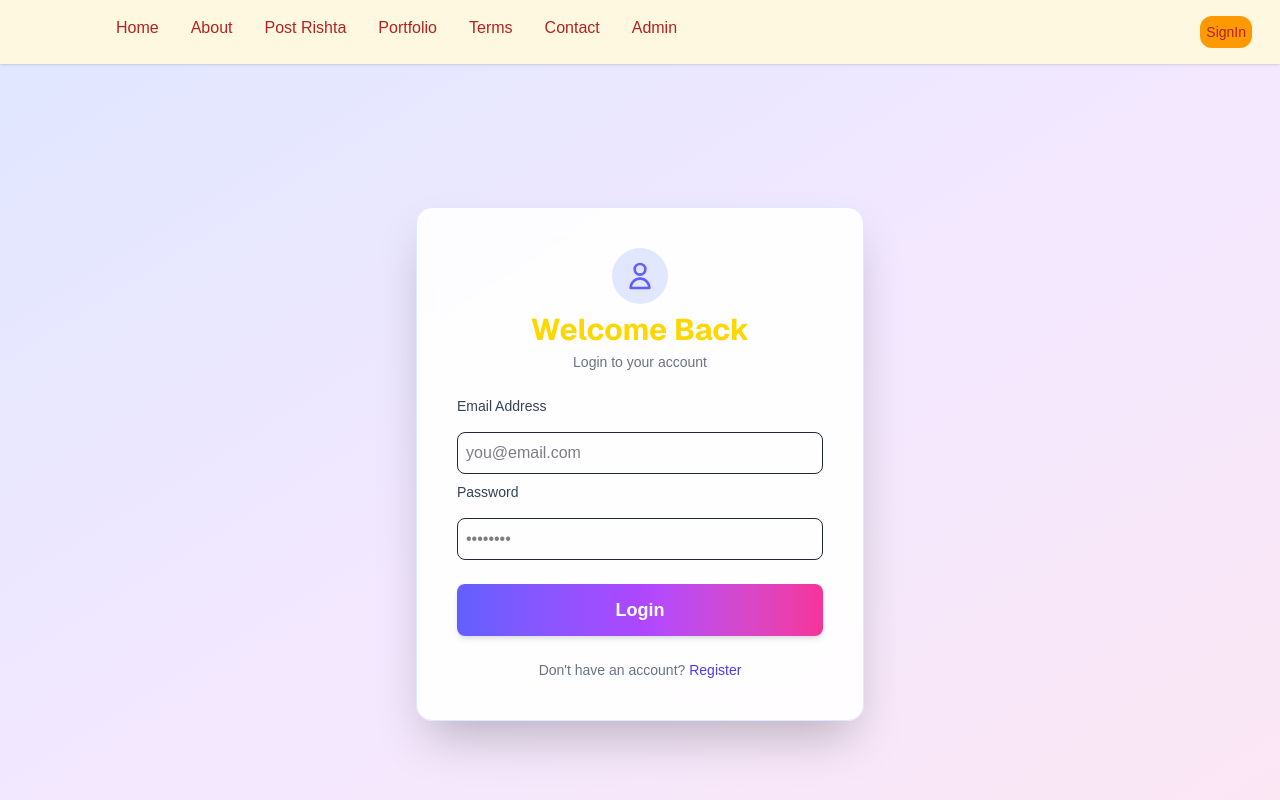
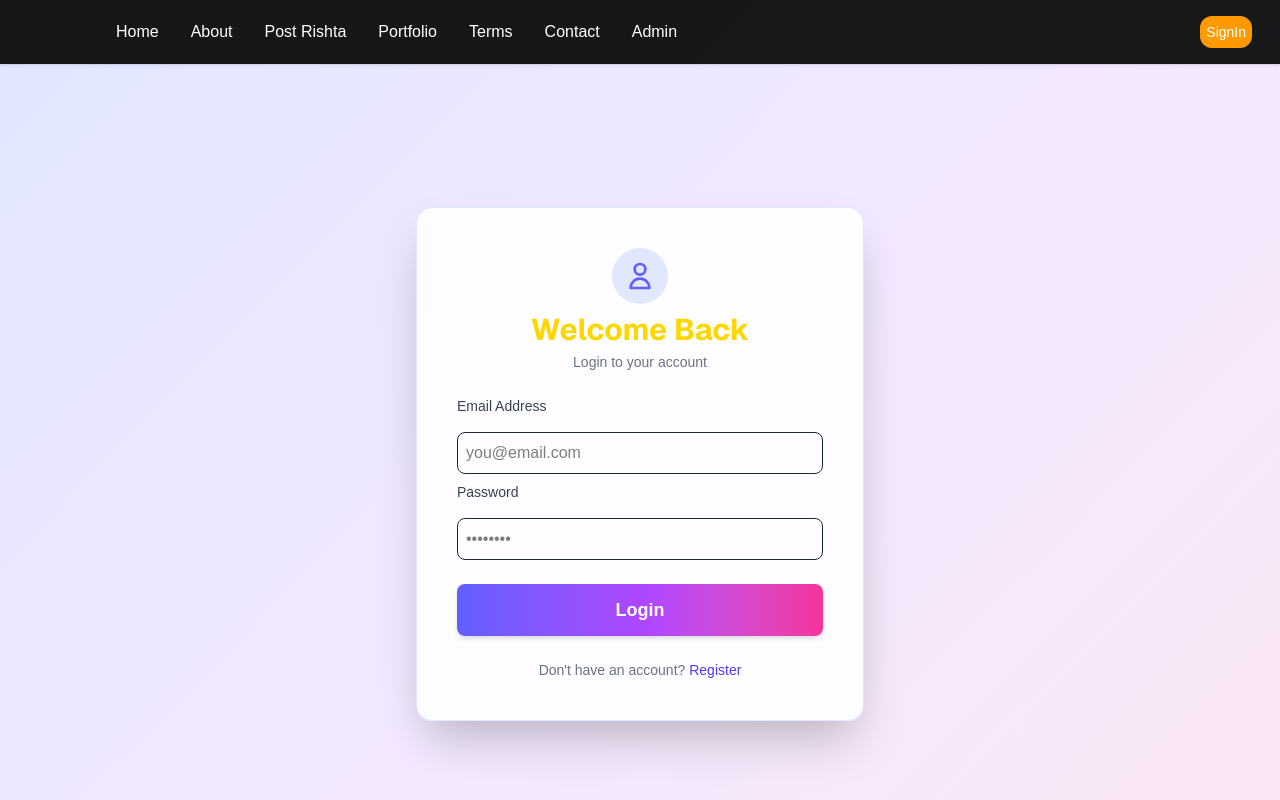
Before and after one commit to shahemwafi/hijabm, a Next.js app: page /login in a window 1280 px wide. Shown: the top 800 px of the page. Built offline with nearby package versions, Linux system fonts and the light colour scheme; no server answers.

Commit message:
logout functianlity

```diff
--- a/package.json
+++ b/package.json
@@ -14,7 +14,6 @@
     "bcryptjs": "^3.0.2",
     "cloudinary": "^2.7.0",
     "mkdirp": "^1.0.4",
-    "mongodb": "^6.17.0",
     "mongoose": "^8.16.1",
     "next": "15.3.4",
     "next-auth": "^4.24.11",
--- a/src/app/api/user/register/route.ts
+++ b/src/app/api/user/register/route.ts
@@ -4,6 +4,7 @@ import bcrypt from "bcryptjs";
 import dbConnect from "@/lib/db";
 
 export async function POST(req: NextRequest) {
+ try{
   await dbConnect();
   const { email, password } = await req.json();
 
@@ -14,4 +15,7 @@ export async function POST(req: NextRequest) {
   const hashed = await bcrypt.hash(password, 10);
   await User.create({ email, password: hashed });
   return NextResponse.json({ success: true }, { status: 201 });
+ }catch(error){
+  return NextResponse.json(error, { status: 500 });
+ }
 }
--- a/src/app/globals.css
+++ b/src/app/globals.css
@@ -1,7 +1,8 @@
 @import "tailwindcss";
 
 :root {
-  --background: #fff8e1; /* light gold */
+  --background: linear-gradient(135deg, #e0e7ff 0%, #f3e8ff 50%, #fce7f3 100%); /* light gold */
+  /* bg-gradient-to-br from-indigo-100 via-purple-100 to-pink-100; */
   --foreground: #B22222; /* crimson */
 }
 
--- a/src/app/layout.tsx
+++ b/src/app/layout.tsx
@@ -4,6 +4,7 @@ import { Geist, Geist_Mono } from "next/font/google";
 import Link from "next/link";
 import { authOptions } from "./api/auth/[...nextauth]/route";
 import "./globals.css";
+import { signOut } from "next-auth/react";
 
 const geistSans = Geist({
   variable: "--font-geist-sans",
@@ -32,7 +33,7 @@ export default async function RootLayout({
       <body
         className={`${geistSans.variable} ${geistMono.variable} antialiased bg-gold text-crimson`}
       >
-        <nav className="w-full flex justify-between p-4 text-base font-medium text-crimson bg-gold/90 shadow-sm sticky top-0 z-50">
+        <nav className="w-full flex items-center justify-between p-4 text-base font-medium text-white bg-black/90 shadow-sm sticky top-0 z-50">
           <div className="flex justify-center gap-8 ml-25">
             <Link href="/">Home</Link>
             <Link href="/about">About</Link>
@@ -42,13 +43,13 @@ export default async function RootLayout({
             <Link href="/contact">Contact</Link>
             <Link href="/admin">Admin</Link>
           </div>
-          {!session && (
+          {!session ? (
             <Link
               className="bg-amber-500 text-sm p-1.5 mx-3 rounded-xl hover:underline"
               href="/login"
             >
               SignIn
-            </Link>
+            </Link>) : (<LogoutButton/>
           )}
         </nav>
         {children}
@@ -68,3 +69,14 @@ export default async function RootLayout({
     </html>
   );
 }
+
+export function LogoutButton() {
+  return (
+    <button
+      className="bg-amber-500 text-sm p-1.5 mx-3 rounded-xl hover:underline"
+      onClick={() => signOut({ callbackUrl: '/' })}
+    >
+      Logout
+    </button>
+  );
+}
--- a/src/app/pay/page.tsx
+++ b/src/app/pay/page.tsx
@@ -24,7 +24,6 @@ export default async function RegisterPage() {
       step = 3;
     } else {
       step = 2;
-      console.log("Workin");
     }
   }
   return <PayPage CurrentStep={step} />;
--- a/src/components/Login.tsx
+++ b/src/components/Login.tsx
@@ -27,7 +27,7 @@ export default function LoginForm() {
   }
 
   return (
-    <div className="min-h-screen flex items-center justify-center bg-gradient-to-br from-indigo-100 via-purple-100 to-pink-100">
+    <div className="min-h-screen flex items-center justify-center">
       <form
         onSubmit={handleSubmit}
         className="w-full max-w-md bg-white/90 backdrop-blur-md rounded-2xl shadow-2xl p-10 flex flex-col gap-2 border border-indigo-100"
```
Also changed, not shown: 1 other file (tests, documents, lock files or other folders).
